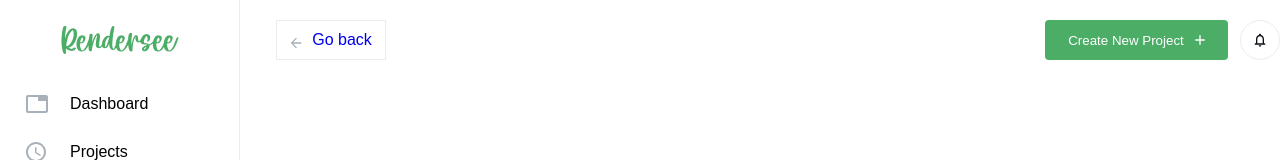
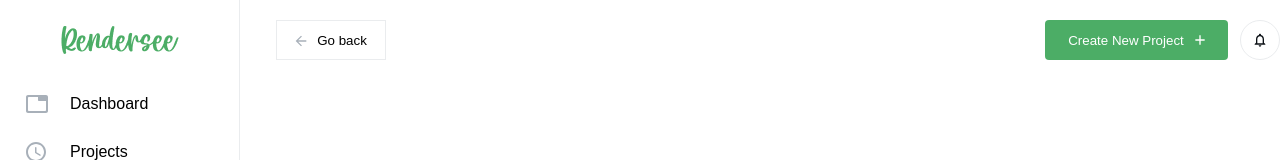
Before and after one commit to AndriyPT82/dashboard, a React (Create React App) app: page / in a window 1280 px wide. Shown: the top 160 px of the page. Built offline with nearby package versions, Linux system fonts and the light colour scheme.

Commit message:
fixed Go back button

```diff
--- a/package.json
+++ b/package.json
@@ -1,4 +1,5 @@
 {
+  "homepage": "http://yuribenjamin.github.io/dashboard",
   "name": "dashboard",
   "version": "0.1.0",
   "private": true,
@@ -6,6 +7,7 @@
     "@testing-library/jest-dom": "^5.16.5",
     "@testing-library/react": "^13.4.0",
     "@testing-library/user-event": "^13.5.0",
+    "gh-pages": "^5.0.0",
     "react": "^18.2.0",
     "react-dom": "^18.2.0",
     "react-router-dom": "^6.11.2",
@@ -15,6 +17,8 @@
     "web-vitals": "^2.1.4"
   },
   "scripts": {
+    "predeploy": "npm run build",
+    "deploy": "gh-pages -d build",
     "start": "react-scripts start",
     "build": "react-scripts build",
     "test": "react-scripts test",
--- a/src/components/DashboardHeader/DashboardHeader.jsx
+++ b/src/components/DashboardHeader/DashboardHeader.jsx
@@ -1,9 +1,12 @@
 import React from "react";
-import { Link } from "react-router-dom";
+import { Link, useNavigate } from "react-router-dom";
 import logo from '../../utils/icons/Rendersee-logo.png';
 import './DashboardHeader.scss';
 
 export function DashboardHeader() {
+
+  const navigate = useNavigate()
+
   return (
     <div className="dashboard-header">
       <div className="dashboard-header__logo-block">
@@ -11,7 +14,13 @@ export function DashboardHeader() {
       </div>
 
       <div className="dashboard-header__container">
-      <Link to={"/"} className="dashboard-header__go-back">Go back</Link>
+        <button
+
+          className="dashboard-header__go-back"
+          onClick={() => navigate(-1)}
+        >
+          Go back
+        </button>
         <div className="dashboard-header__create-project-block">
           <button className="dashboard-header__new-project-button"> Create New Project</button>
           <button className="dashboard-header__bell"></button>
```
Also changed, not shown: 1 other file (tests, documents, lock files or other folders). Lines whose indentation alone changed are shown as unchanged.
